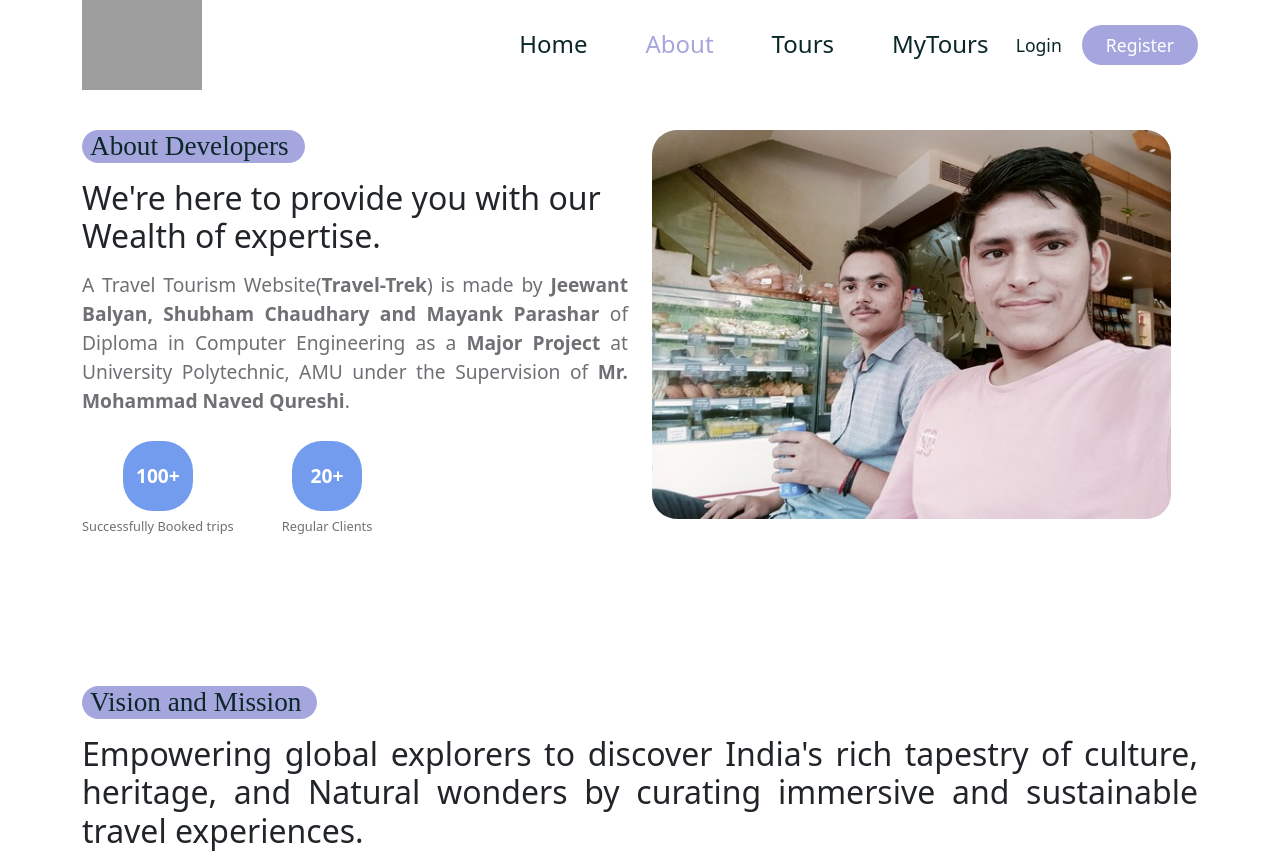
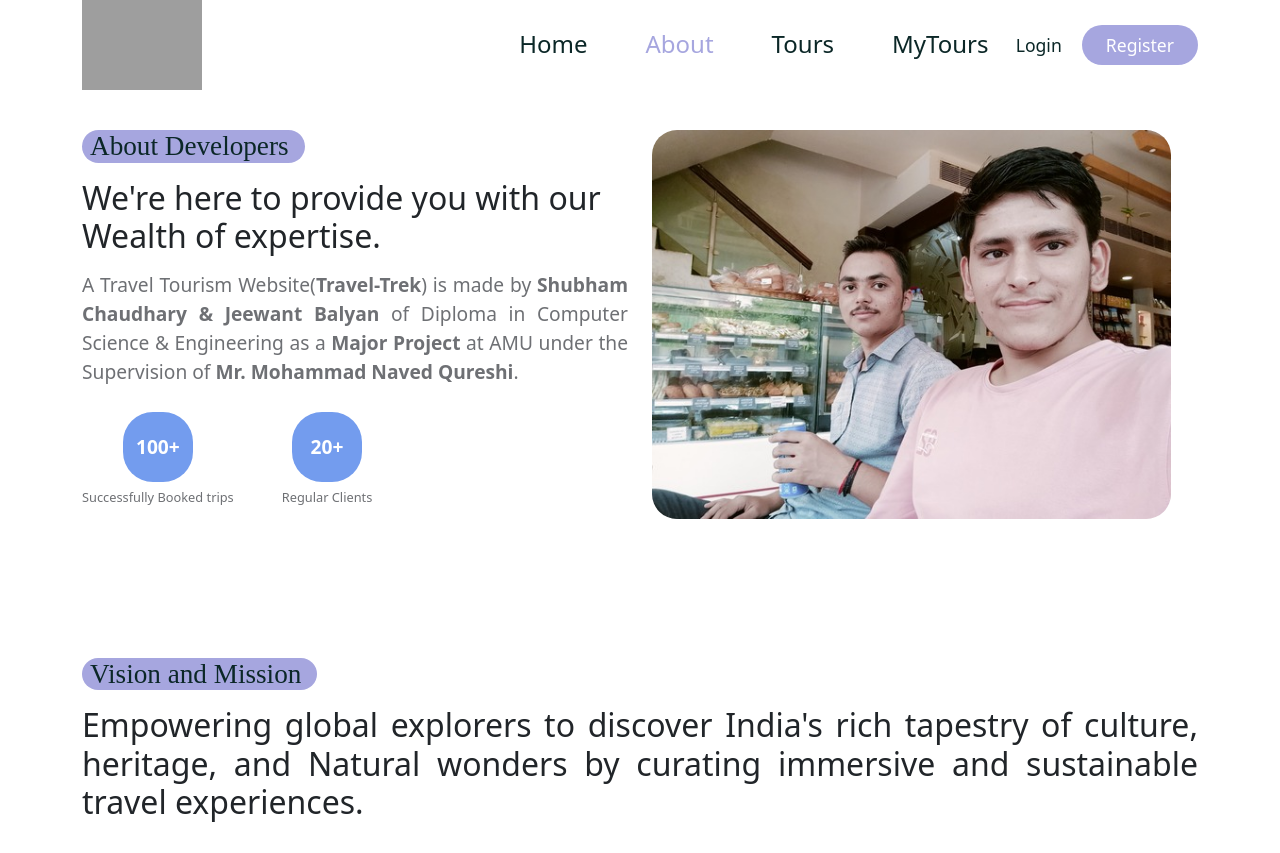
Before and after one commit to shubham-6743/clientravel, a React (Create React App) app: page /about in a window 1280 px wide. Shown: the top 853 px of the page. Built offline with nearby package versions, Linux system fonts and the light colour scheme; grey boxes are pictures that could not be loaded; a web font is replaced by a local one.

Commit message:
Update About.jsx

```diff
--- a/src/pages/About.jsx
+++ b/src/pages/About.jsx
@@ -13,7 +13,7 @@ const About = () => {
                   <div className="experience__content">
                      <Subtitle subtitle={'About Developers'} />
                      <h2>We're here to provide you with our Wealth of expertise.</h2>
-                     <p style={{ textAlign: 'justify' }}>A Travel Tourism Website(<b>Travel-Trek</b>) is made by <b>Jeewant Balyan, Shubham Chaudhary and Mayank Parashar </b> of Diploma in Computer Engineering as a <b>Major Project</b> at University Polytechnic, AMU under the Supervision of <b>Mr. Mohammad Naved Qureshi</b>.</p>
+                     <p style={{ textAlign: 'justify' }}>A Travel Tourism Website(<b>Travel-Trek</b>) is made by <b>Shubham Chaudhary & Jeewant Balyan </b> of Diploma in Computer Science & Engineering as a <b>Major Project</b> at AMU under the Supervision of <b>Mr. Mohammad Naved Qureshi</b>.</p>
                   </div>
 
                   <div className="counter__wrapper d-flex align-items-center gap-5">
```
